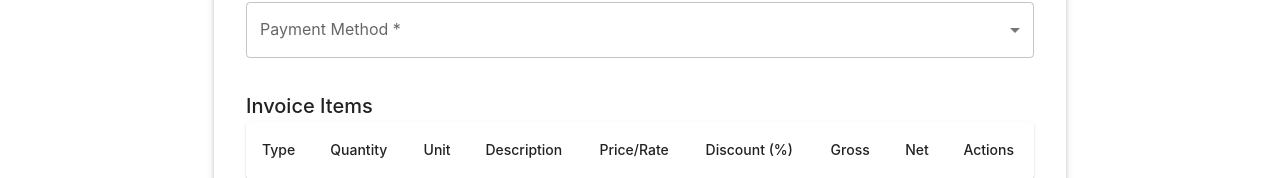
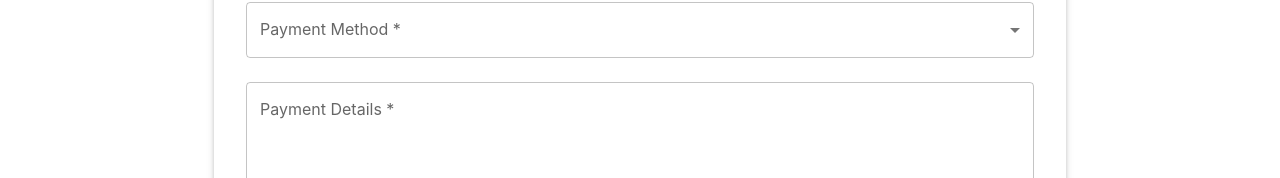
Before and after one commit to lcobiodata/freelance-bill, a React (Create React App) app in the folder frontend/: page /create-invoice in a window 1280 px wide. Shown: the part 622-800 px from the top of the page. Built offline with nearby package versions, Linux system fonts and the light colour scheme; no server answers.

Commit message:
Add payment_details field to Invoice model and update invoice creation and retrieval logic

```diff
--- a/frontend/src/components/CreateInvoice.js
+++ b/frontend/src/components/CreateInvoice.js
@@ -36,6 +36,7 @@ const CreateInvoice = () => {
     tax_rate: 0,
     status: "Unpaid",
     payment_method: "",
+    payment_details: "", // Add payment_details field
     items: [],
   });
 
@@ -206,6 +207,19 @@ const CreateInvoice = () => {
               <MenuItem value="Other">Other</MenuItem>
             </TextField>
 
+            <TextField
+              label="Payment Details *"
+              name="payment_details"
+              fullWidth
+              margin="normal"
+              value={invoice.payment_details}
+              onChange={handleChange}
+              error={!!errors.payment_details}
+              helperText={errors.payment_details}
+              multiline
+              rows={4}
+            />
+
             <Typography variant="h6" sx={{ mt: 3 }}>Invoice Items</Typography>
 
             {/* ✅ Invoice Items Table */}
```
Also changed, not shown: 2 other files (tests, documents, lock files or other folders).
